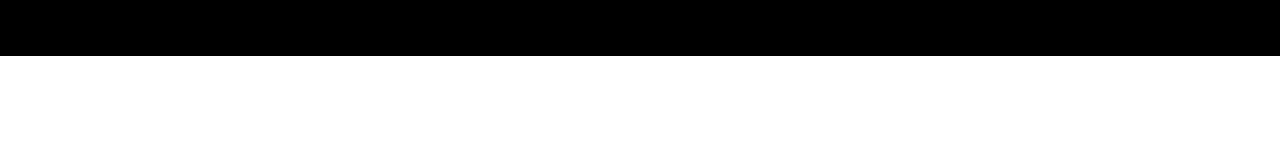
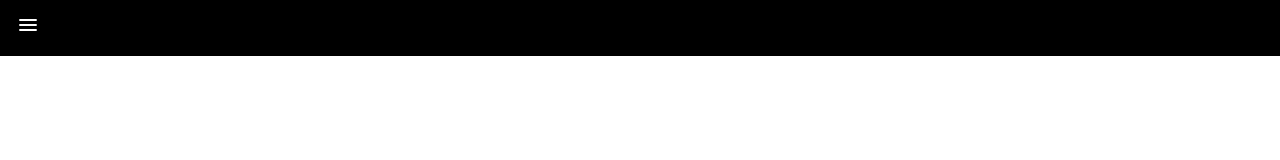
Before and after one commit to mart17218/campaign-template, a Nuxt app: page / in a window 1280 px wide. Shown: the top 160 px of the page. Built offline with nearby package versions, Linux system fonts and the light colour scheme.

Commit message:
✨ Feat: add material-icons module

```diff
--- a/components/navigation.vue
+++ b/components/navigation.vue
@@ -1,10 +1,14 @@
 <template>
-  <nav class="navigation"></nav>
+  <nav class="navigation px-4">
+    <div>
+      <span class="material-icons-round text-white">menu</span>
+    </div>
+  </nav>
 </template>
 
 <style lang="scss" scoped>
 .navigation {
-  @apply bg-black;
+  @apply bg-black flex items-center;
   height: 56px;
 }
 </style>
--- a/nuxt.config.js
+++ b/nuxt.config.js
@@ -1,5 +1,4 @@
 export default {
-  // Global page headers: https://go.nuxtjs.dev/config-head
   head: {
     title: 'campaign-template',
     htmlAttrs: {
@@ -14,34 +13,23 @@ export default {
       { rel: 'icon', type: 'image/x-icon', href: '/favicon.ico' }
     ]
   },
-
-  // Global CSS: https://go.nuxtjs.dev/config-css
   css: [
     '~/assets/css/main.scss',
-    '~/assets/css/_variables.scss'
+    '~/assets/css/_variables.scss',
+    'material-icons/iconfont/material-icons.scss'
   ],
   styleResources: {
     scss: ['./assets/css/_variables.scss']
   },
-  // Plugins to run before rendering page: https://go.nuxtjs.dev/config-plugins
   plugins: [
   ],
-
-  // Auto import components: https://go.nuxtjs.dev/config-components
   components: true,
-
-  // Modules for dev and build (recommended): https://go.nuxtjs.dev/config-modules
   buildModules: [
-    // https://go.nuxtjs.dev/tailwindcss
     '@nuxtjs/tailwindcss',
   ],
-
-  // Modules: https://go.nuxtjs.dev/config-modules
   modules: [
     '@nuxtjs/style-resources'
   ],
-
-  // Build Configuration: https://go.nuxtjs.dev/config-build
   build: {
   }
 }
--- a/package.json
+++ b/package.json
@@ -10,6 +10,7 @@
   },
   "dependencies": {
     "core-js": "^3.8.3",
+    "material-icons": "^0.5.3",
     "nuxt": "^2.14.12"
   },
   "devDependencies": {
```
Also changed, not shown: plugins/README.md (deleted).
